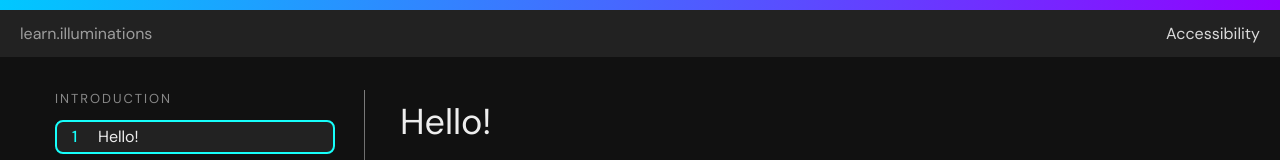
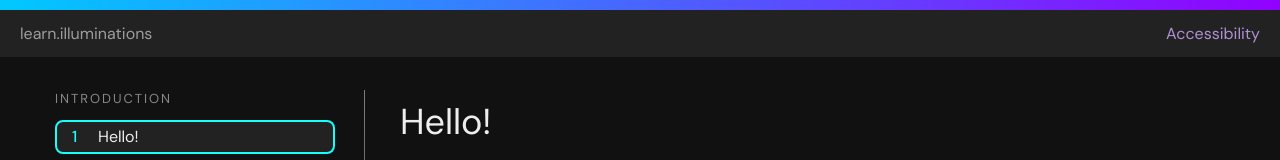
Before and after one commit to poofytoo/illuminations-seminar, a Next.js app in the folder src/: page /chapter/hello in a window 1280 px wide. Shown: the top 160 px of the page. Built offline with nearby package versions, Linux system fonts and the light colour scheme.

Commit message:
feat: edit accessibility link

```diff
--- a/src/components/TopBar/TopBar.module.scss
+++ b/src/components/TopBar/TopBar.module.scss
@@ -40,6 +40,7 @@
 
 .accessibility {
   opacity: 0.9;
+  color: rgb(192, 155, 234);
   float: right;
 }
 
--- a/src/components/TopBar/index.tsx
+++ b/src/components/TopBar/index.tsx
@@ -13,9 +13,9 @@ const TopBar = () => {
           <div className={styles.home}>learn.illuminations</div>
         </Link>
 
-        <Link href={'https://accessibility.mit.edu'}>
+        <a href={'https://accessibility.mit.edu'} target="_blank">
           <div className={styles.accessibility}>Accessibility</div>
-        </Link>
+        </a>
       </div>
     </>
   );
```
